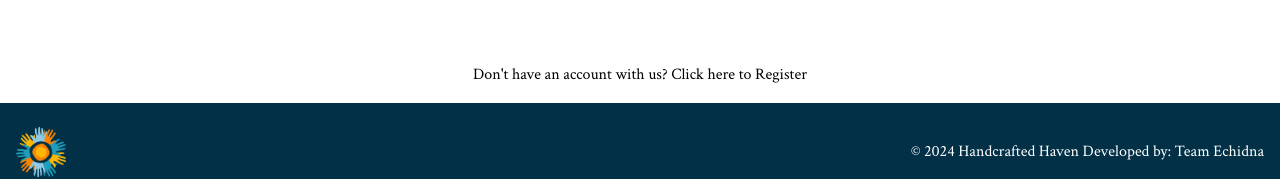
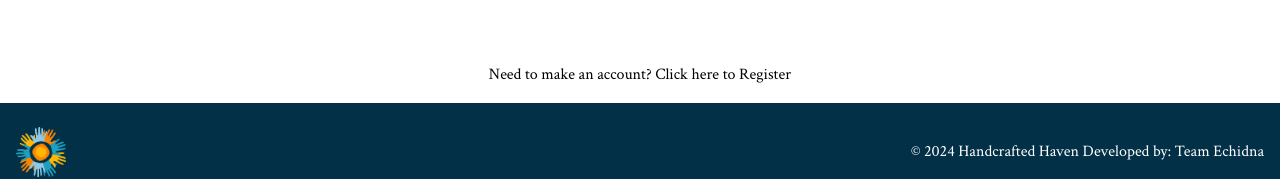
Before and after one commit to wcamer/WDD-430-Handcrafted-Haven, a Next.js app: page /login in a window 1280 px wide. Shown: the part 547-726 px from the top of the page. Built offline with nearby package versions, Linux system fonts and the light colour scheme.

Commit message:
changed the message for making an account

```diff
--- a/app/login/page.tsx
+++ b/app/login/page.tsx
@@ -1,4 +1,4 @@
-// import Header from '../ui/header'
+
 import Header from '../ui/header';
 import Footer from '../ui/footer'
 import LoginForm from '../ui/components/login-form';
@@ -15,7 +15,7 @@ export default function Page() {
 
 
       <div className='flex justify-center p-2 m-2'>
-            <p>Don't have an account with us?<Link href='/register'> Click here to Register</Link></p>
+            <p>Need to make an account?<Link href='/register'> Click here to Register</Link></p>
       </div>
       <Footer />
     </main>
```
